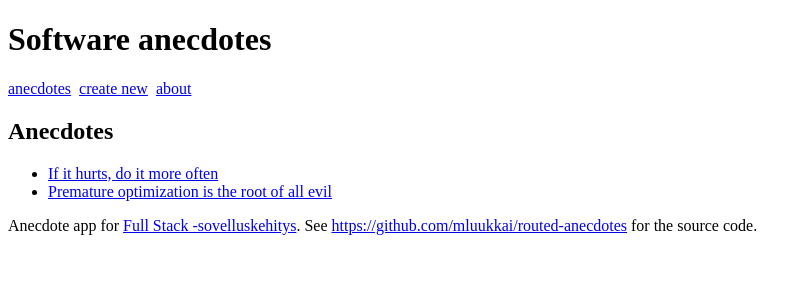
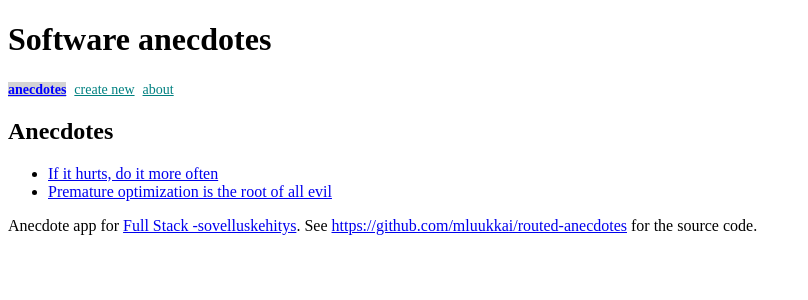
Before and after one commit to viuh/mop06_routedanecdotes, a React (Create React App) app: page / in a window 1280 px wide. Shown: the top 300 px of the page, without its empty margins (0-808 px from the left). Built offline with nearby package versions, Linux system fonts and the light colour scheme.

Commit message:
6.20 :coffee:

```diff
--- a/src/App.js
+++ b/src/App.js
@@ -1,5 +1,5 @@
 import React from 'react'
-import { BrowserRouter as Router, Route, Link, Redirect } from 'react-router-dom'
+import { BrowserRouter as Router, Route, NavLink, Redirect } from 'react-router-dom'
 
 
 const AnecdoteList = ({ anecdotes }) => (
@@ -9,7 +9,7 @@ const AnecdoteList = ({ anecdotes }) => (
     <ul>
       {anecdotes.map(anecdote =>
         <li key={anecdote.id}>
-        <Link to={`/anecdotes/${anecdote.id}`}>{anecdote.content}</Link>
+        <NavLink to={`/anecdotes/${anecdote.id}`}>{anecdote.content}</NavLink>
         </li>
       )}
     </ul>
@@ -115,6 +115,17 @@ const notificationStyle = {
   padding: 10
 }
 
+const activeLinkStyle={
+  fontWeight: 'bold',
+  color: 'blue',
+  backgroundColor: 'lightgray',
+ }
+
+ const baseLinkStyle={
+  color: 'teal',
+  fontSize: 14
+ }
+
 
 class App extends React.Component {
   constructor() {
@@ -180,9 +191,9 @@ class App extends React.Component {
         {/*console.log('Tila paassa: ', this.state)*/}
 
           <div>
-              <Link to="/">anecdotes</Link> &nbsp;
-              <Link to="/create">create new</Link> &nbsp;
-              <Link to="/about">about</Link>
+              <NavLink exact style={baseLinkStyle} activeStyle={activeLinkStyle} to="/">anecdotes</NavLink> &nbsp;
+              <NavLink style={baseLinkStyle} activeStyle={activeLinkStyle} to="/create">create new</NavLink> &nbsp;
+              <NavLink style={baseLinkStyle} activeStyle={activeLinkStyle} to="/about">about</NavLink>
           </div>
 
         {(this.state.notification &&
@@ -195,7 +206,7 @@ class App extends React.Component {
         <Route exact path="/" render={()=><AnecdoteList anecdotes={this.state.anecdotes} />} />
         <Route exact path="/anecdotes" render={()=><AnecdoteList anecdotes={this.state.anecdotes} />} />
 
-        <Route path="/create" render={()=><CreateNew addNew={this.addNew}/>} />
+        <Route exact path="/create" render={()=><CreateNew addNew={this.addNew}/>} />
         <Route exact path="/about" render={()=><About />}/>
 
         <Route exact path="/anecdotes/:id" render={({match})=>
```
